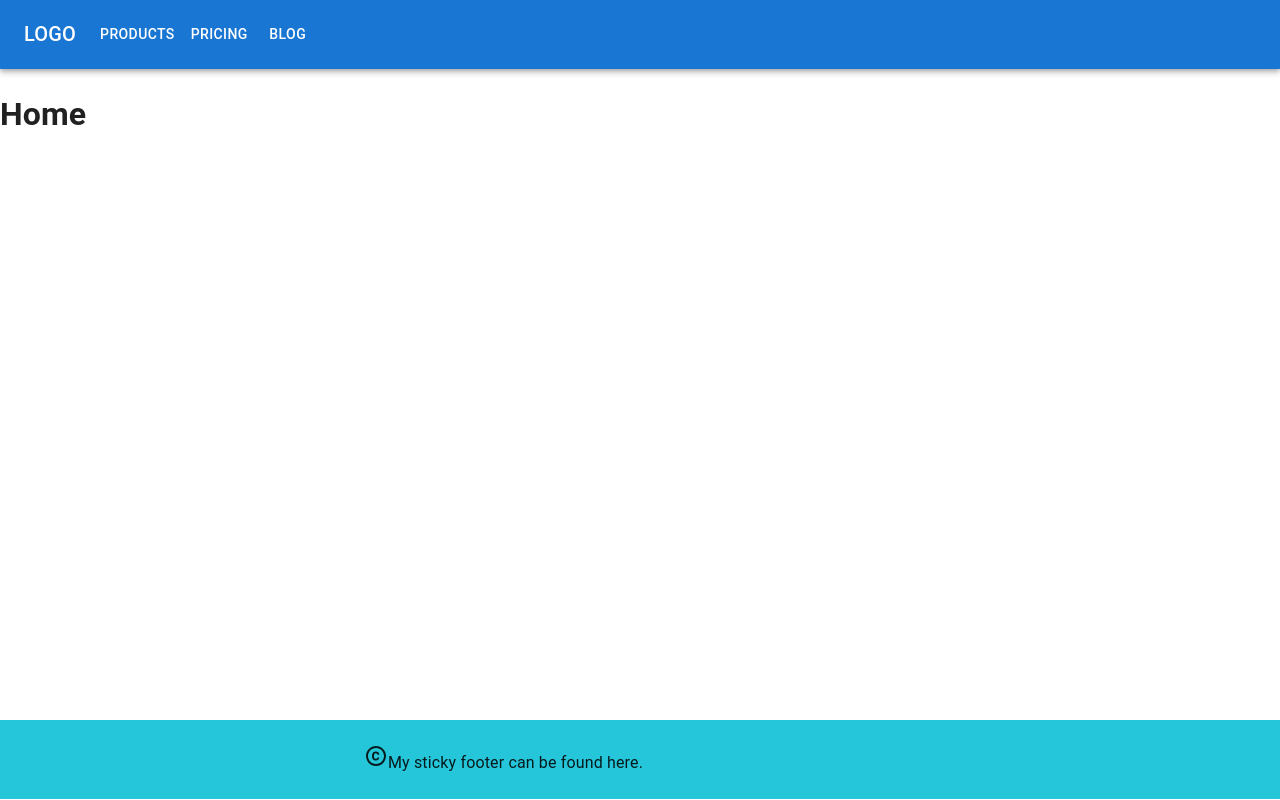
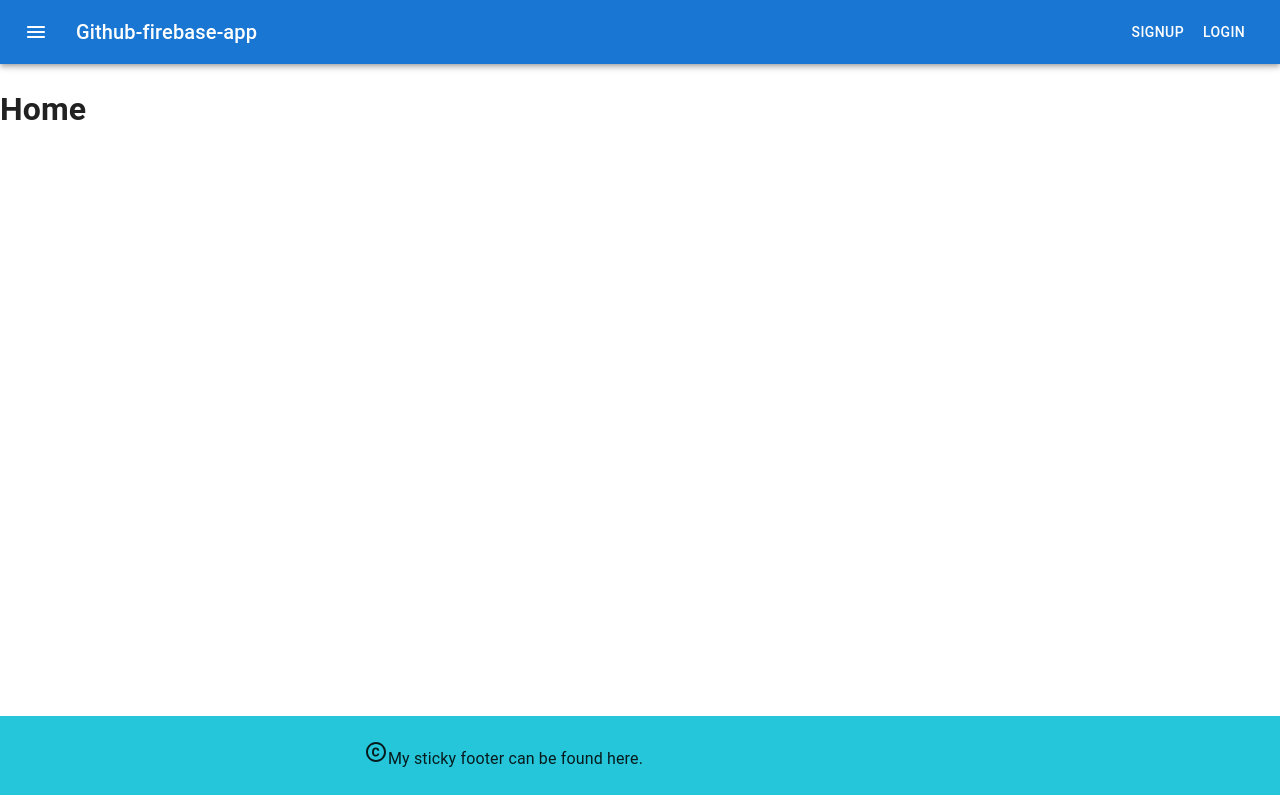
Before and after one commit to amit1github/firebase-github-app, a React (Create React App) app: page / in a window 1280 px wide. Built offline with nearby package versions, Linux system fonts and the light colour scheme.

Commit message:
modified appbar and used context to render stuffs

```diff
--- a/package.json
+++ b/package.json
@@ -15,6 +15,7 @@
     "firebase": "^9.6.10",
     "react": "^18.0.0",
     "react-dom": "^18.0.0",
+    "react-router": "^6.3.0",
     "react-router-dom": "^6.2.2",
     "react-scripts": "5.0.0",
     "react-toastify": "^8.2.0",
--- a/src/layout/Header.js
+++ b/src/layout/Header.js
@@ -1,9 +1,8 @@
-import React from "react";
+import React, { useContext } from "react";
 import {
   AppBar,
   Container,
   Menu,
-  MenuList,
   MenuItem,
   Box,
   Toolbar,
@@ -14,95 +13,54 @@ import {
 import { MenuRounded } from "@mui/icons-material";
 
 import { Link } from "react-router-dom";
-
 import { UserContext } from "../Context/UserContext";
 
-
-const pages = ['Products', 'Pricing', 'Blog'];
-
 const Header = () => {
-
-  const [anchorElNav, setAnchorElNav] = React.useState(null);
-
-  const handleOpenNavMenu = (event) => {
-    setAnchorElNav(event.currentTarget);
-  };
-
-  const handleCloseNavMenu = () => {
-    setAnchorElNav(null);
-  };
+  const context = useContext(UserContext);
 
   return (
+    <Box sx={{ flexGrow: 1 }}>
       <AppBar position="static">
-      <Container maxWidth="xl">
-        <Toolbar disableGutters>
-          <Typography
-            variant="h6"
-            noWrap
-            component="div"
-            sx={{ mr: 2, display: { xs: 'none', md: 'flex' } }}
-          >
-            LOGO
-          </Typography>
-
-          <Box sx={{  display: { xs: 'flex', md: 'none' } }}>
+        <Toolbar>
           <IconButton
             size="large"
-              aria-label="account of current user"
-              aria-controls="menu-appbar"
-              aria-haspopup="true"
-              onClick={handleOpenNavMenu}
+            edge="start"
             color="inherit"
+            aria-label="menu"
+            sx={{ mr: 2 }}
           >
             <MenuRounded />
           </IconButton>
-            <Menu
-              id="menu-appbar"
-              anchorEl={anchorElNav}
-              anchorOrigin={{
-                vertical: 'bottom',
-                horizontal: 'left',
-              }}
-              keepMounted
-              transformOrigin={{
-                vertical: 'top',
-                horizontal: 'left',
-              }}
-              open={Boolean(anchorElNav)}
-              onClose={handleCloseNavMenu}
-              sx={{
-                display: { xs: 'block', md: 'none' },
-              }}
-            >
-              {pages.map((page) => (
-                <MenuItem key={page} onClick={handleCloseNavMenu}>
-                  <Typography textAlign="center">{page}</Typography>
-                </MenuItem>
-              ))}
-            </Menu>
+          <Box sx={{ flexGrow: 1 }}>
+            <Link to="/" style={{ textDecoration: "none", color: "white" }}>
+              <Typography variant="h6" component="div">
+                Github-firebase-app
+              </Typography>
+            </Link>
           </Box>
-          <Typography
-            variant="h6"
-            noWrap
-            component="div"
-            sx={{ flexGrow: 1, display: { xs: 'flex', md: 'none' } }}
-          >
-            LOGO
+          {/* todo context */}
+          <Typography >
+            {" "}
+            {context.user?.email ? context.user.email : ""}{" "}
           </Typography>
-          <Box sx={{ flexGrow: 1, display: { xs: 'none', md: 'flex' } }}>
-            {pages.map((page) => (
-              <Button
-                key={page}
-                onClick={handleCloseNavMenu}
-                sx={{ my: 2, color: 'white', display: 'block' }}
-              >
-                {page}
-              </Button>
-            ))}
+          {context.user ? (
+            <Link to="/logout" style={{ textDecoration: "none", color: "white" }}>
+              <Button color="inherit">Logout</Button>
+            </Link>
+          ) : (
+            <>
+              <Link to="/signup" style={{ textDecoration: "none", color: "white" }}>
+                <Button color="inherit">Signup</Button>
+              </Link>
+              <Link to="/login" style={{ textDecoration: "none", color: "white" }}>
+                <Button color="inherit">Login</Button>
+              </Link>
+            </>
+          )}
+        </Toolbar>
+      </AppBar>
     </Box>
-        </Toolbar>
-      </Container>
-    </AppBar>
   );
 };
+
 export default Header;
```
Also changed, not shown: 1 other file (tests, documents, lock files or other folders). Lines whose indentation alone changed are shown as unchanged.
